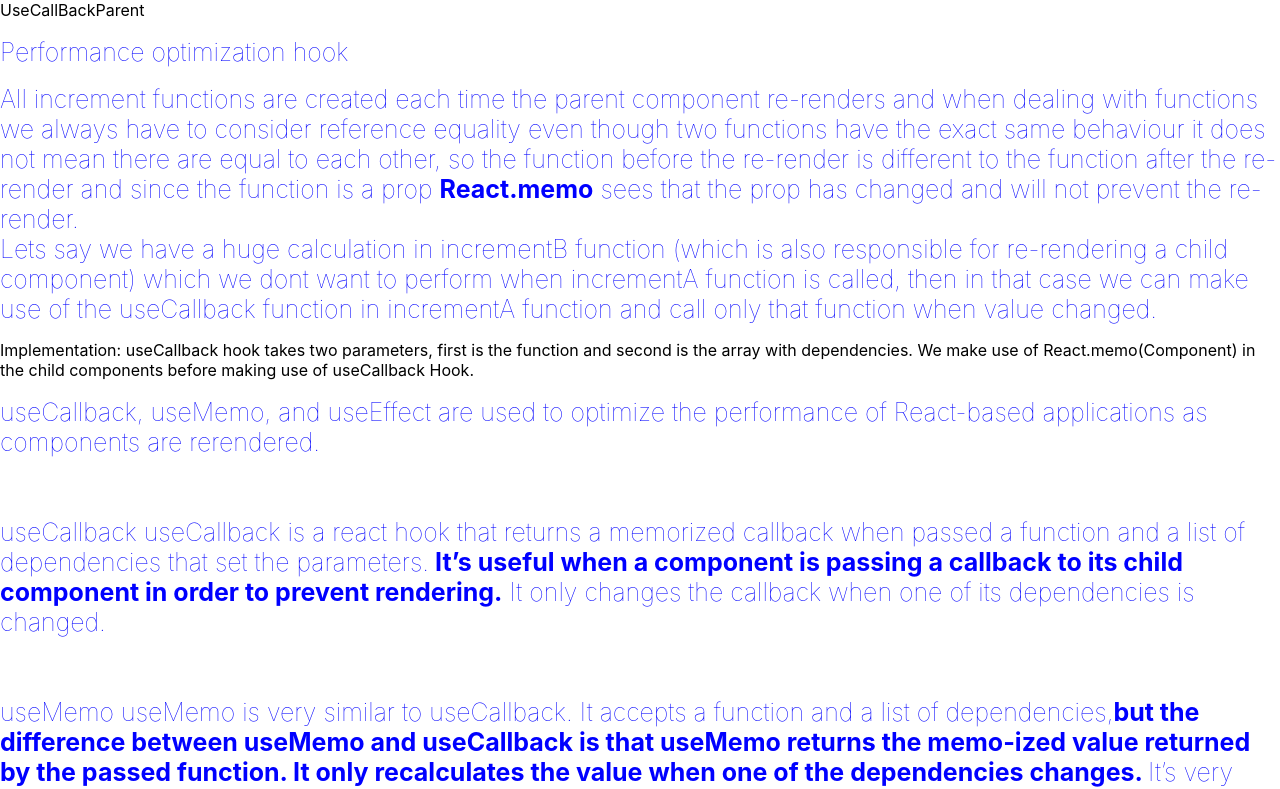
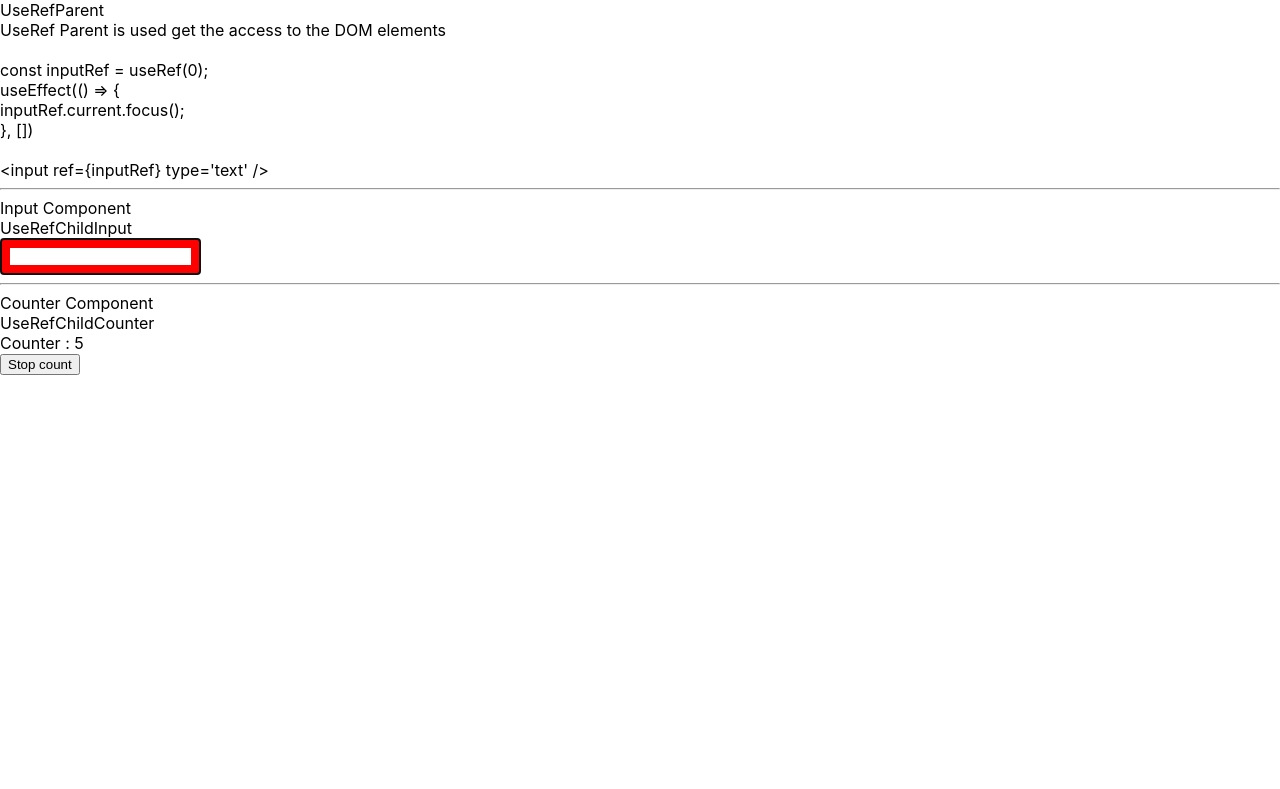
Before and after one commit to prudhvikaranam/reactReference, a React (Create React App) app: page / in a window 1280 px wide. Shown: the top 789 px of the page. Built offline with nearby package versions, Linux system fonts and the light colour scheme.

Commit message:
adding useRef function

```diff
--- a/src/App.js
+++ b/src/App.js
@@ -20,12 +20,14 @@
 import ParentReducer from './HOOKS/Reducer/ParentReducer';
 import UseCallBackParent from './HOOKS/useCallback/UseCallBackParent';
 import UseMemoParent from './HOOKS/useMemo/UseMemoParent';
+import UseRefParent from './HOOKS/useRef/UseRefParent';
 
 function App() {
   return (
     //Hooks
+    <UseRefParent></UseRefParent>
     // <UseMemoParent></UseMemoParent>
-    <UseCallBackParent></UseCallBackParent>
+    // <UseCallBackParent></UseCallBackParent>
     // <ParentReducer></ParentReducer>
     // <ParentContextFucntional></ParentContextFucntional>
     // <ParentuseEffects></ParentuseEffects>
--- /dev/null
+++ b/src/HOOKS/useRef/UseRefChildCounter.js
@@ -0,0 +1,33 @@
+import React, { useEffect, useMemo, useRef, useState } from 'react'
+
+function UseRefChildCounter() {
+
+  const [count, setCount] = useState(0);
+  const [dummy, setDummy] = useState(0);
+
+  const stopCountRef = useRef();
+
+  console.log('Counter Component');
+
+  useEffect(() => {
+    stopCountRef.current = setInterval(() => {
+      setCount((prevCount) => {
+        return prevCount + 1;
+      })
+    }, 1000);
+  }, [dummy])
+
+  function stopCount(){
+    clearInterval(stopCountRef.current);
+  }
+  return (
+    <div>
+      UseRefChildCounter
+      <br />
+      Counter : {count}<br />
+      <button onClick = {() => {stopCount()}}>Stop count</button>
+    </div>
+  )
+}
+
+export default React.memo(UseRefChildCounter)
--- /dev/null
+++ b/src/HOOKS/useRef/UseRefChildInput.js
@@ -0,0 +1,17 @@
+import React, { useEffect, useRef } from 'react'
+
+function UseRefChildInput() {
+    const inputRef = useRef(0);
+    useEffect(() => {
+        inputRef.current.focus();
+    }, [])
+    return (
+        <>
+            <div>UseRefChildInput</div>
+
+            <input ref={inputRef} type='text' />
+        </>
+    )
+}
+
+export default UseRefChildInput
--- /dev/null
+++ b/src/HOOKS/useRef/UseRefParent.js
@@ -0,0 +1,34 @@
+import React from 'react'
+import codeSnippet from '../../HOC/codeSnippet/codeSnippetHOC'
+import UseRefChildCounter from './UseRefChildCounter'
+import UseRefChildInput from './UseRefChildInput'
+
+const useRefSampleCode = `
+const inputRef = useRef(0);
+useEffect(() => {
+    inputRef.current.focus();
+}, [])
+
+<input ref={inputRef} type='text' />
+`
+
+
+function UseRefParent() {
+    return (
+        <>
+            <div>
+                UseRefParent <br />
+                UseRef Parent is used get the access to the DOM elements
+            </div>
+            <div id="useRefCodeSnippetId"></div>
+            <hr />
+            Input Component
+            <UseRefChildInput />
+            <hr />
+            Counter Component
+            <UseRefChildCounter />
+        </>
+    )
+}
+
+export default codeSnippet(UseRefParent, useRefSampleCode, 'useRefCodeSnippetId');
--- a/src/index.css
+++ b/src/index.css
@@ -60,3 +60,7 @@
 tr:nth-child(even) {
   background-color: #dddddd;
 }
+
+input:focus{
+  border: 10px solid red;
+}
```
